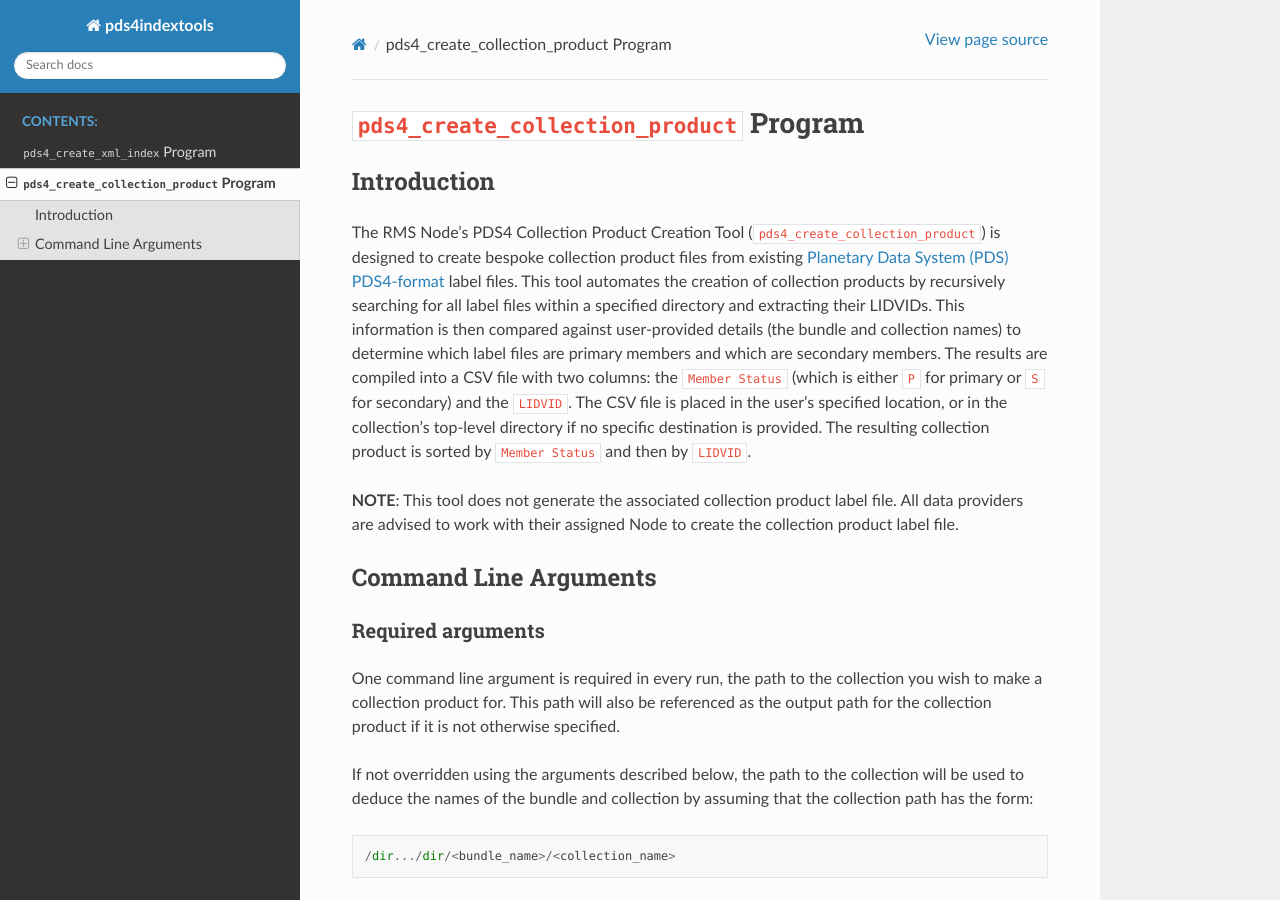
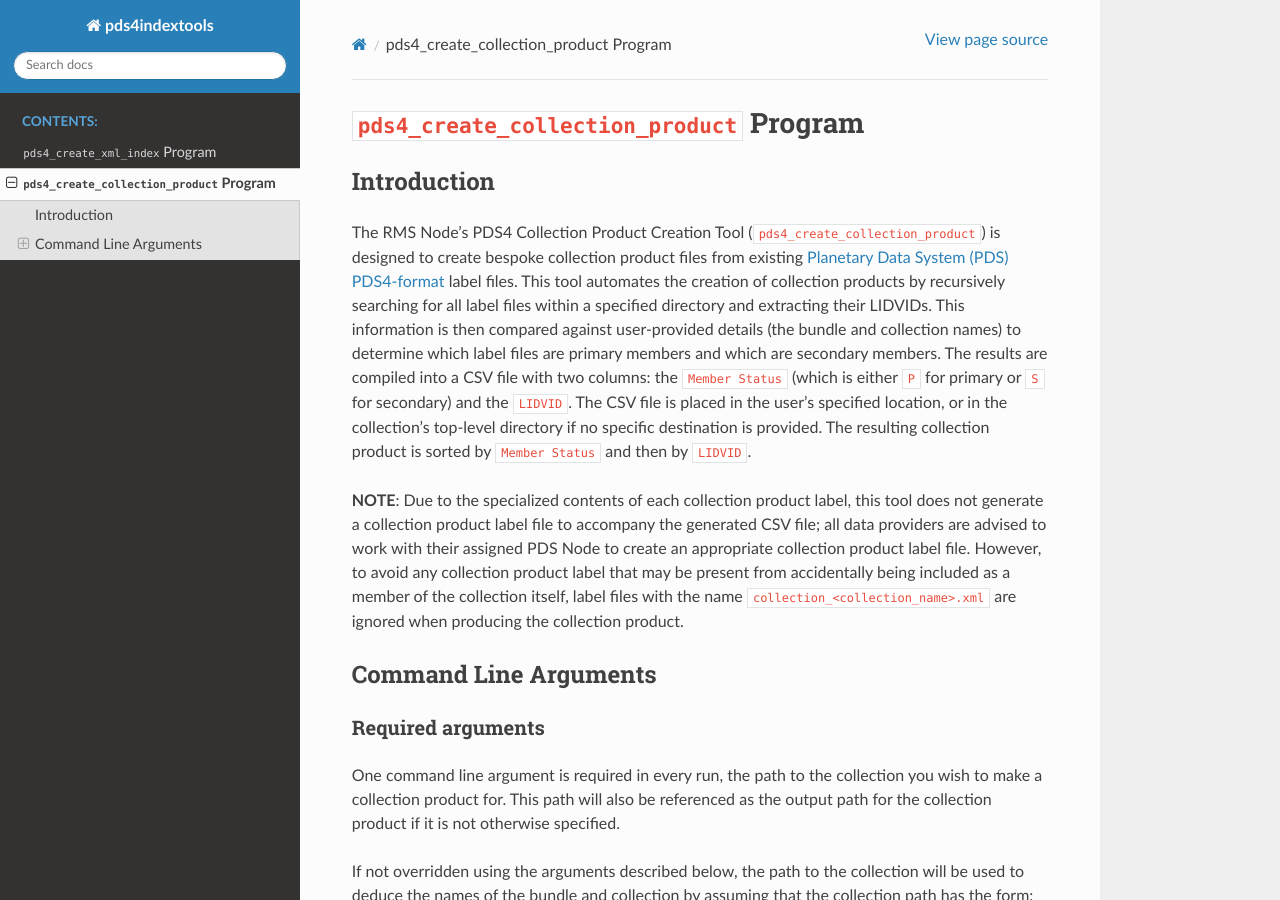
Before and after one commit to SETI/rms-pds4indextools, a Sphinx documentation site: the page built from docs/pds4_create_collection_product.rst, in a window 1280 px wide and 900 px high. Built offline with Sphinx 7.4.7 and the Read the Docs theme 2.0.0, drawn with Linux system fonts in a browser that asks for light colours.

Commit message:
Update docs

```diff
--- a/docs/pds4_create_collection_product.rst
+++ b/docs/pds4_create_collection_product.rst
@@ -17,9 +17,13 @@ location, or in the collection's top-level directory if no specific destination
 provided. The resulting collection product is sorted by ``Member Status`` and then by
 ``LIDVID``.
 
-**NOTE**: This tool does not generate the associated collection product label file.
-All data providers are advised to work with their assigned Node to create the collection
-product label file.
+**NOTE**: Due to the specialized contents of each collection product label, this tool does
+not generate a collection product label file to accompany the generated CSV file; all data
+providers are advised to work with their assigned PDS Node to create an appropriate
+collection product label file. However, to avoid any collection product label that may be
+present from accidentally being included as a member of the collection itself, label files
+with the name ``collection_<collection_name>.xml`` are ignored when producing the
+collection product.
 
 
 Command Line Arguments
```
